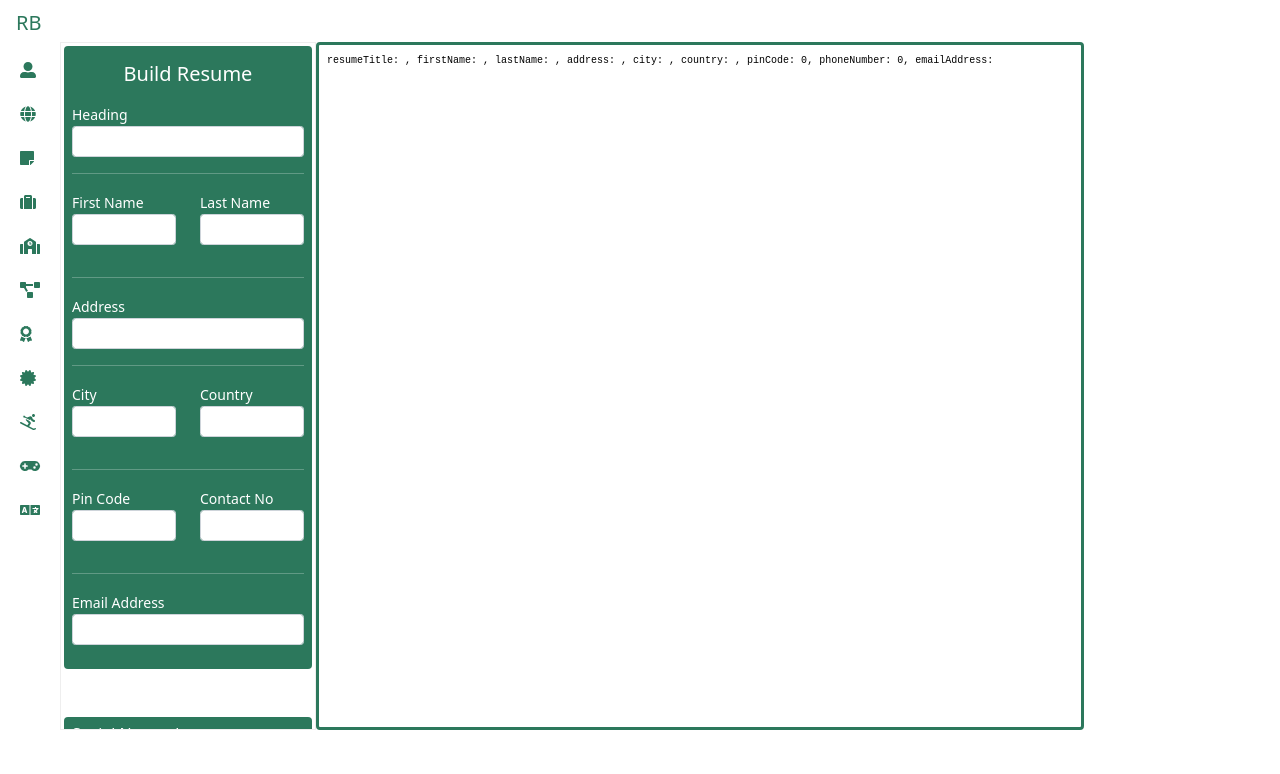
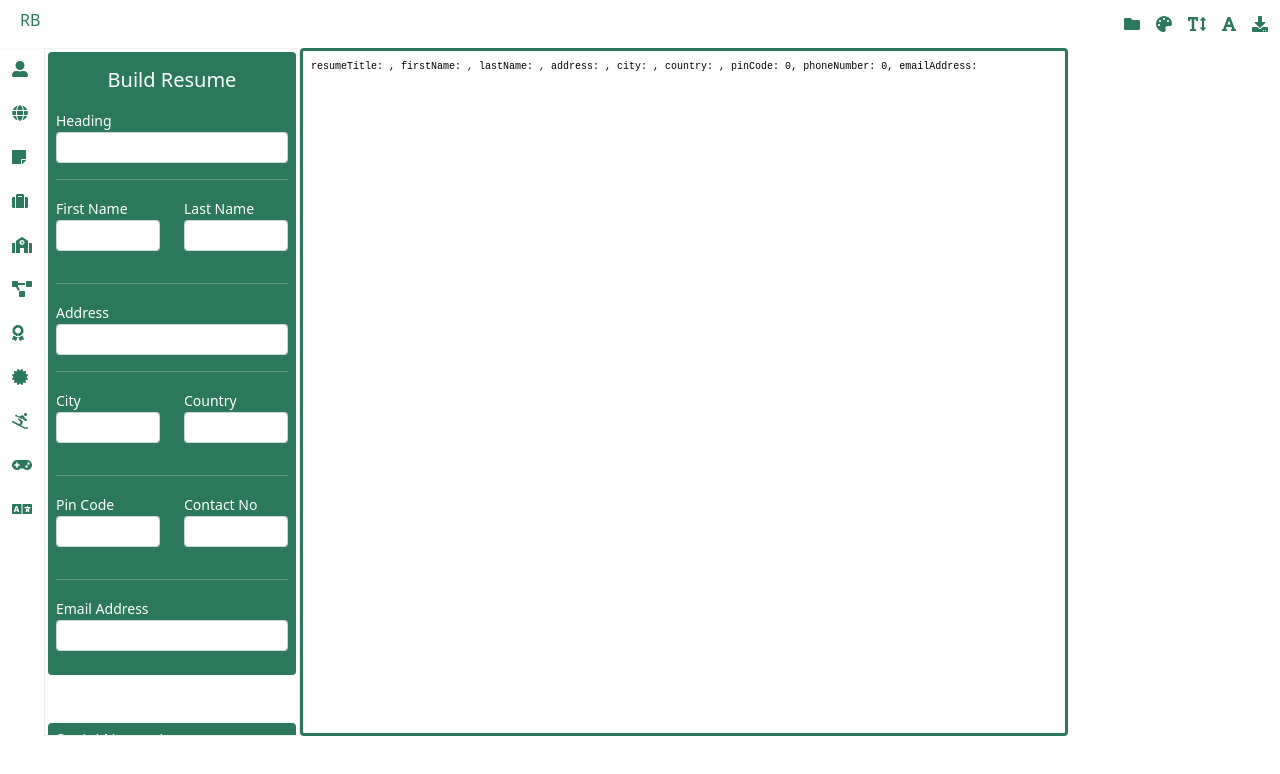
Before and after one commit to AndiswamyDev/resume-builder, a React (Create React App) app: page / in a window 1280 px wide. Shown: the top 774 px of the page. Built offline with nearby package versions, Linux system fonts and the light colour scheme.

Commit message:
refactored and reduced switches and added tool bar icons

```diff
--- a/src/resume-builder/components/builderNavbar.tsx
+++ b/src/resume-builder/components/builderNavbar.tsx
@@ -1,12 +1,37 @@
 import React from 'react';
+import { FontAwesomeIcon } from '@fortawesome/react-fontawesome';
+import { faFolder, faDownload, faPalette, faFont, faTextHeight, faDonate } from '@fortawesome/free-solid-svg-icons';
 import { Navbar, Container } from 'react-bootstrap';
+import { CONSTANTS } from '../constants';
 
 class BuilderNavBar extends React.Component {
     render() {
         return (
-            <Container className='m-1'>
-                <Navbar.Brand className='text-primary'>RB</Navbar.Brand>
-            </Container>
+            <div className='d-flex justify-content-between m-1'>
+                <div>
+                    <span className='text-primary m-3'>RB</span>
+                </div>
+                <div>
+                </div>
+                <div id={CONSTANTS.TOOLBAR_WRAPPER} className='d-flex flex-row'>
+                    <a id={CONSTANTS.TEMPLATES}>
+                        <FontAwesomeIcon className='m-2' icon={faFolder} color='#2c785c' />
+                    </a>
+                    <a id={CONSTANTS.COLOURS}>
+                        <FontAwesomeIcon className='m-2' icon={faPalette} color='#2c785c' />
+                    </a>
+                    <a id={CONSTANTS.FONT_SIZE}>
+                        <FontAwesomeIcon className='m-2' icon={faTextHeight} color='#2c785c' />
+                    </a>
+                    <a id={CONSTANTS.FONT_FAMILY}>
+                        <FontAwesomeIcon className='m-2' icon={faFont} color='#2c785c' />
+                    </a>
+                    <a id={CONSTANTS.DOWNLOAD}>
+                        <FontAwesomeIcon className='m-2' icon={faDownload} color='#2c785c' />
+                    </a>
+                    {/* <FontAwesomeIcon className='m-2' icon={faDonate} color='#2c785c' /> */}
+                </div>
+            </div>
         )
     }
 }
--- a/src/resume-builder/components/leftSideBarOptions.tsx
+++ b/src/resume-builder/components/leftSideBarOptions.tsx
@@ -20,7 +20,13 @@ class LeftSideBarOptions extends React.Component {
             hobbies: 'Hobbies',
             languages: 'Languages',
         },
-        templateProperties: {},
+        templateProperties: {
+            color: '#000',
+            fontFamily: 'monospace',
+            themeColor: 'violet',
+            fontSize: '10px',
+            headingColor: 'red'
+        },
         resumeTitle: '',
         firstName: '',
         lastName: '',
@@ -43,19 +49,7 @@ class LeftSideBarOptions extends React.Component {
         languagesItems: [],
         isModalOpen: false,
     }
-    componentDidMount() {
-        this.setState({
-            templateProperties: {
-                color: '#000',
-                fontFamily: 'monospace',
-                themeColor: 'violet',
-                fontSize: '10px',
-                headingColor: 'red'
-            }
-        })
-    }
     handleFieldTypes = (type: string, event: React.ChangeEvent<HTMLInputElement>) => {
-        // console.log(event.target.name, event.target.value);
         switch (type) {
             case 'resumeTitle':
                 this.setState({
@@ -201,14 +195,12 @@ class LeftSideBarOptions extends React.Component {
                 break;
         }
     }
-
     handleAddItemModal = (from: string) => {
         this.setState({
             isModalOpen: true,
             fromType: from
         });
     }
-
     closeAddItemModal = () => {
         this.setState({
             isModalOpen: false
@@ -217,55 +209,55 @@ class LeftSideBarOptions extends React.Component {
     hanldeItemsActions = (isAdding: boolean, from: string, index: number) => {
         switch (from) {
             case 'Social Networks':
-                const updatedSocialItem = isAdding ? addItem(this.state.socialNetworksItems, 'index') : removeItem(this.state.socialNetworksItems, index)
+                const updatedSocialItem = isAdding ? addItem(this.state.socialNetworksItems, 'My Item') : removeItem(this.state.socialNetworksItems, index)
                 this.setState({
                     socialNetworksItems: updatedSocialItem
                 });
                 break;
             case 'Work Experiences':
-                const updatedWorkItem = isAdding ? addItem(this.state.workExperiencesItems, 'index') : removeItem(this.state.workExperiencesItems, index)
+                const updatedWorkItem = isAdding ? addItem(this.state.workExperiencesItems, 'My Item') : removeItem(this.state.workExperiencesItems, index)
                 this.setState({
                     workExperiencesItems: updatedWorkItem
                 });
                 break;
             case 'Educations':
-                const updatedEducationItem = isAdding ? addItem(this.state.educationsItems, 'index') : removeItem(this.state.educationsItems, index)
+                const updatedEducationItem = isAdding ? addItem(this.state.educationsItems, 'My Item') : removeItem(this.state.educationsItems, index)
                 this.setState({
                     educationsItems: updatedEducationItem
                 });
                 break;
             case 'Projects':
-                const updatedProjectItem = isAdding ? addItem(this.state.projectsItems, 'index') : removeItem(this.state.projectsItems, index)
+                const updatedProjectItem = isAdding ? addItem(this.state.projectsItems, 'My Item') : removeItem(this.state.projectsItems, index)
                 this.setState({
                     projectsItems: updatedProjectItem
                 });
                 break;
             case 'Awards':
-                const updatedAwardItem = isAdding ? addItem(this.state.awardsItems, 'index') : removeItem(this.state.awardsItems, index)
+                const updatedAwardItem = isAdding ? addItem(this.state.awardsItems, 'My Item') : removeItem(this.state.awardsItems, index)
                 this.setState({
                     awardsItems: updatedAwardItem
                 });
                 break;
             case 'Certifications':
-                const updatedCertsItem = isAdding ? addItem(this.state.certificationsItems, 'index') : removeItem(this.state.certificationsItems, index)
+                const updatedCertsItem = isAdding ? addItem(this.state.certificationsItems, 'My Item') : removeItem(this.state.certificationsItems, index)
                 this.setState({
                     certificationsItems: updatedCertsItem
                 });
                 break;
             case 'Skills':
-                const updatedSkillItem = isAdding ? addItem(this.state.skillsItems, 'index') : removeItem(this.state.skillsItems, index)
+                const updatedSkillItem = isAdding ? addItem(this.state.skillsItems, 'My Item') : removeItem(this.state.skillsItems, index)
                 this.setState({
                     skillsItems: updatedSkillItem
                 });
                 break;
             case 'Hobbies':
-                const updatedHobbiesItem = isAdding ? addItem(this.state.hobbiesItems, 'index') : removeItem(this.state.hobbiesItems, index)
+                const updatedHobbiesItem = isAdding ? addItem(this.state.hobbiesItems, 'My Item') : removeItem(this.state.hobbiesItems, index)
                 this.setState({
                     hobbiesItems: updatedHobbiesItem
                 });
                 break;
             case 'Languages':
-                const updatedLangItem = isAdding ? addItem(this.state.languagesItems, 'index') : removeItem(this.state.languagesItems, index)
+                const updatedLangItem = isAdding ? addItem(this.state.languagesItems, 'My Item') : removeItem(this.state.languagesItems, index)
                 this.setState({
                     languagesItems: updatedLangItem
                 });
@@ -274,9 +266,6 @@ class LeftSideBarOptions extends React.Component {
                 break;
         }
         if (isAdding) this.closeAddItemModal();
-    }
-
-    handleSetStates = (variable: string, value: any) => {
     }
     render() {
         const userProfile = {
@@ -303,7 +292,7 @@ class LeftSideBarOptions extends React.Component {
         }
         return (
             <>
-                <div className='d-flex flex-row'>
+                <div className='d-flex flex-row m-0'>
                     <SidePanelIcons />
                     <SidePanelFields handleFieldTypes={this.handleFieldTypes} handleAddItemModal={this.handleAddItemModal} headings={this.state.headings} itemsToAdd={itemsToAdd} hanldeItemsActions={this.hanldeItemsActions} />
                     <PreviewResume templateProperties={this.state.templateProperties} userProfile={userProfile} />
--- a/src/resume-builder/constants.ts
+++ b/src/resume-builder/constants.ts
@@ -42,5 +42,13 @@ export const CONSTANTS = {
     FIELD_LANGUAGES: 'Languages',
 
     //Resume preview
-    PREVIEW_WRAPPER: 'resume-preview-wrapper'
+    PREVIEW_WRAPPER: 'resume-preview-wrapper',
+
+    //Right side top panel tool icons
+    TOOLBAR_WRAPPER: 'toolbar-icons-wrapper',
+    TEMPLATES: 'rb-templates',
+    COLOURS: 'rb-color-palettes',
+    FONT_SIZE: 'rb-font-size',
+    FONT_FAMILY: 'rb-font-family',
+    DOWNLOAD: 'rb-download'
 }
--- a/src/resume-builder/resumeBuilder.css
+++ b/src/resume-builder/resumeBuilder.css
@@ -2,13 +2,15 @@ body {
     color: #fff;
 }
 
-#side-panel-icons a {
+#side-panel-icons a,
+#toolbar-icons-wrapper a {
     cursor: pointer;
     transition: transform 0.5s;
 }
 
-#side-panel-icons a:hover {
-    transform: scale(1.5);
+#side-panel-icons a:hover,
+#toolbar-icons-wrapper a:hover {
+    transform: scale(1.3);
 }
 
 .side-panel-fields {
--- a/src/resume-builder/tooltip/tippy.ts
+++ b/src/resume-builder/tooltip/tippy.ts
@@ -61,4 +61,31 @@ export const initiateTooltip = () => {
         animation: 'scale',
         placement: 'right'
     });
+
+    //toolbar icons
+    tippy(`#${CONSTANTS.TEMPLATES}`, {
+        content: 'Templates',
+        animation: 'scale',
+        placement: 'bottom'
+    });
+    tippy(`#${CONSTANTS.COLOURS}`, {
+        content: 'Colors',
+        animation: 'scale',
+        placement: 'bottom'
+    });
+    tippy(`#${CONSTANTS.FONT_SIZE}`, {
+        content: 'Font size',
+        animation: 'scale',
+        placement: 'bottom'
+    });
+    tippy(`#${CONSTANTS.FONT_FAMILY}`, {
+        content: 'Font family',
+        animation: 'scale',
+        placement: 'bottom'
+    });
+    tippy(`#${CONSTANTS.DOWNLOAD}`, {
+        content: 'Download',
+        animation: 'scale',
+        placement: 'bottom'
+    });
 }
--- a/src/resume-builder/views/SidePanelIcons.tsx
+++ b/src/resume-builder/views/SidePanelIcons.tsx
@@ -35,7 +35,7 @@ class SidePanelIcons extends React.Component {
     }
     render() {
         return (
-            <div id={CONSTANTS.RESUME_BUILDER_SIDE_PANEL_ICONS} className='d-flex flex-column m-2'>
+            <div id={CONSTANTS.RESUME_BUILDER_SIDE_PANEL_ICONS} className='d-flex flex-column border-top border-light'>
                 <a id={CONSTANTS.PROFILE} className='m-1' href={'#' + CONSTANTS.FIELD_USER_PROFILE}>
                     {this.state.isProfile && (<FontAwesomeIcon className='m-2' icon={faUserAlt} color='#2c785c' />)}
                 </a>
```
